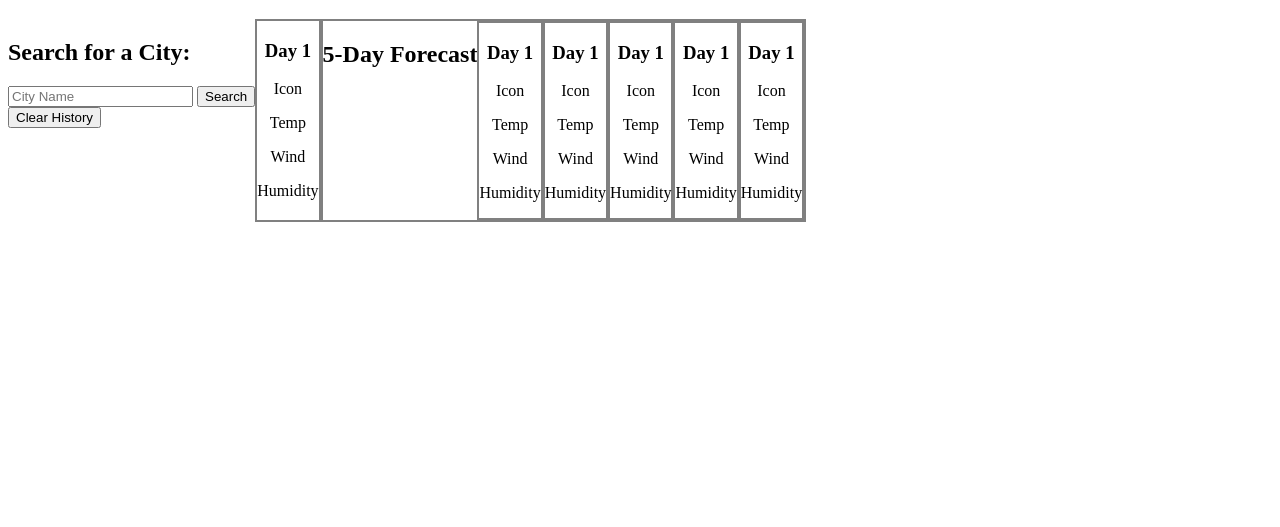
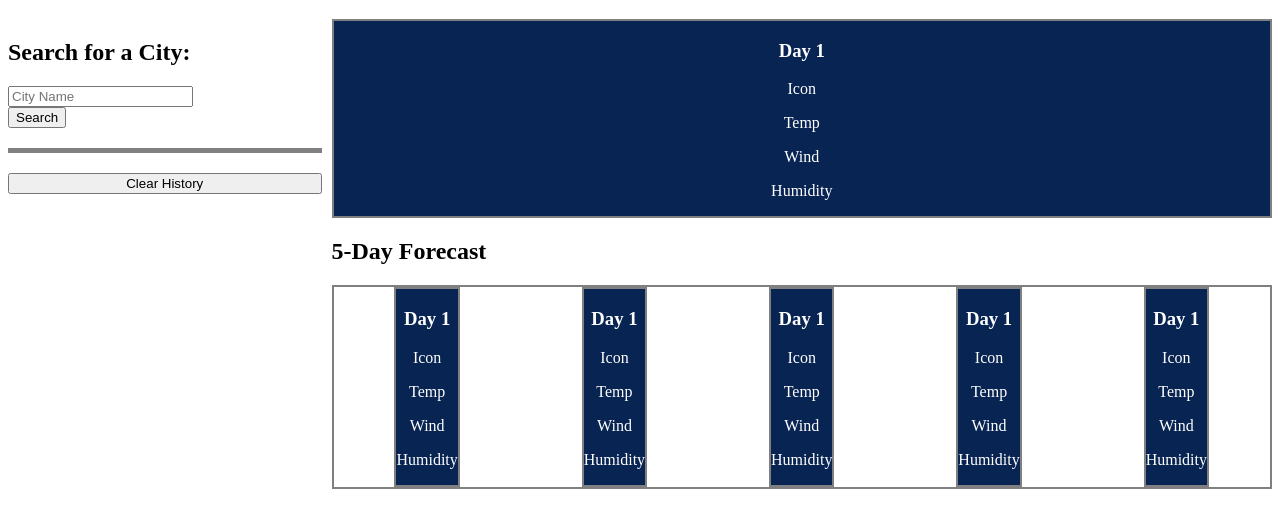
Before and after one commit to evan-pieper/week-6-challenge-weatherdashboard, a website: page index.html in a window 1280 px wide. Shown: the part 61-588 px from the top of the page. Drawn offline with nearby package versions, Linux system fonts and the light colour scheme.

Commit message:
updated display in css and refactored html to better work with flexbox. also added small changes and comments to script (MVP achieved)

```diff
--- a/index.html
+++ b/index.html
@@ -13,9 +13,11 @@
 
     <main>
         <div class = "city-holder">
-            <h2>Search for a City:</h3>
-            <input type="text" id="city-input" placeholder="City Name">
-            <button id="city-search">Search</button>
+            <div id = search-holder>
+                <h2>Search for a City:</h3>
+                <input type="text" id="city-input" placeholder="City Name">
+                <button id="city-search">Search</button>
+            </div>
 
             <div id = "search-history">
 
@@ -34,8 +36,8 @@
                 <p class = "day-humidity">Humidity</p>
             </div>
 
+            <h2 id = "FiveHeadline">5-Day Forecast</h2>
             <div class = "week" id = "week-forecast">
-                <h2 id = "FiveHeadline">5-Day Forecast</h2>
                 <div class = "day">
                     <h3 class = "day-date">Day 1</h3>
                     <p class = "day-icon">Icon</p>
--- a/script.js
+++ b/script.js
@@ -53,6 +53,9 @@ async function getWeather(lat, lon) { // get weather for city from lat and lon (
     }
 }
 
+//_______________ DOM Stuff __________________________________//\
+
+
 $(document).ready(function () { // when document is ready
     console.log("document ready");
 
@@ -96,6 +99,7 @@ $(document).ready(function () { // when document is ready
         updateSearchHistory(); // update search history with default cities
         var firstDefault = $("#search-history").children()[0]; // get first city button
         updateActiveCity(firstDefault); // add active class to first city button (New York)
+        updateWeatherDisplay(); // update weather display with first city (New York)
     }
 
     if (localStorage.getItem("cities").length === 0) { // if no cities in local storage
@@ -153,6 +157,7 @@ $(document).ready(function () { // when document is ready
         console.log("active city updated");
         console.log(cityElement);
         localStorage.setItem("activeCity", JSON.stringify(cityElement.textContent)); // save active city to local storage
+        updateWeatherDisplay(); // update weather display with new city
     }
 
     async function updateWeatherDisplay() {  // TODO: finish this function to update weather display
--- a/style.css
+++ b/style.css
@@ -4,19 +4,30 @@ header{
     text-align: end;
 }
 
+a{
+    background-color: grey;
+}
+
 main{
     display: flex;
     flex-wrap: nowrap;
+    flex-direction: row;
 }
 
-a{
-    background-color: grey;
+.city-holder{
+    display: flex;
+    flex-wrap: wrap;
+    flex-direction: column;
+    flex: 1;
+    margin-right: 10px;
 }
 
 .weather-holder{
     display: flex;
     flex-wrap: wrap;
+    flex-direction: column;
     justify-content: space-around;
+    flex: 3;
 }
 
 #day-forecast{
@@ -29,13 +40,35 @@ a{
     border: 2px solid grey;
     display: flex;
     flex-wrap: nowrap;
+    flex-direction: row;
+    justify-content: space-around;
 }
 
 .day{
     border: 2px solid grey;
+    background-color: #082452;
+    color: white
 }
 
 .active-city{
     background-color: #1A2DE0;
     color: white;
 }
+
+#search-holder {
+    padding-bottom: 20px;
+    border-bottom : 5px solid grey;
+    justify-content: space-around;
+
+}
+
+#search-history {
+    padding-top: 20px;
+    display: flex;
+    flex-wrap: wrap;
+    flex-direction: column;
+    justify-content: space-around;
+}
+button {
+    display: block;
+}
```
